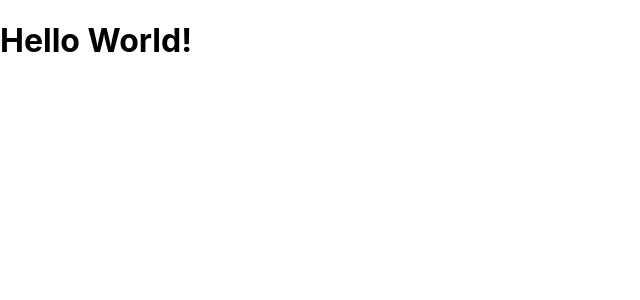
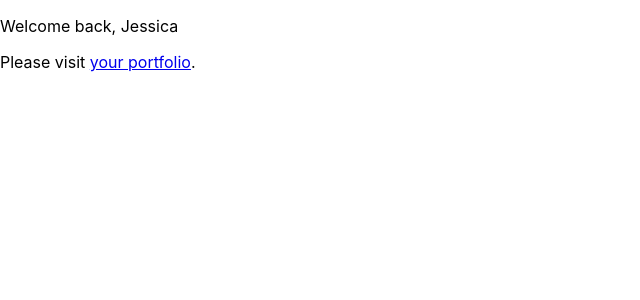
Before and after one commit to johmert/getting-started-with-react, a React (Create React App) app: page / in a window 1280 px wide. Shown: the top 300 px of the page, without its empty margins (0-640 px from the left). Built offline with nearby package versions, Linux system fonts and the light colour scheme.

Commit message:
practice stuff

```diff
--- a/src/App.js
+++ b/src/App.js
@@ -1,7 +1,25 @@
 import "./App.css";
 
+function WelcomeBack(props) {
+  return <p>Welcome back, {props.name}</p>
+}
+
 function App() {
-  return <h1>Hello World!</h1>;
+  const name = "Jessica";
+  const url = "https://johmert.github.io/portfolio";
+  const linkText = "your portfolio"
+  const element = (
+    <p>
+      {" "}
+      Please visit <a href={url}>{linkText}</a>.
+    </p>
+  );
+  return (
+    <>
+    <WelcomeBack name="Jessica"/>
+    {element}
+    </>
+    );
 }
 
 export default App;
```
